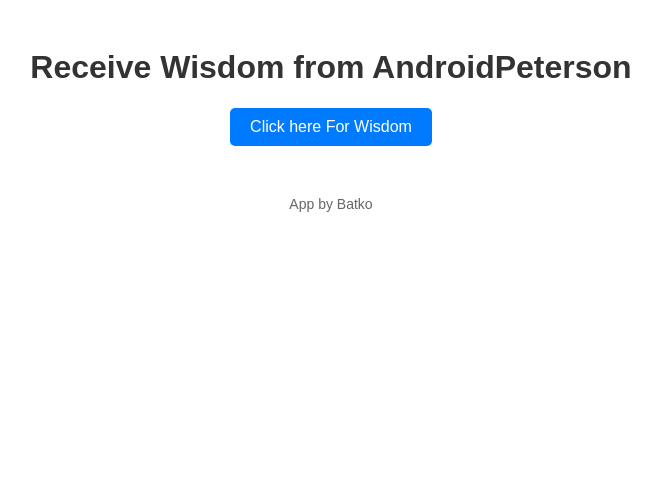
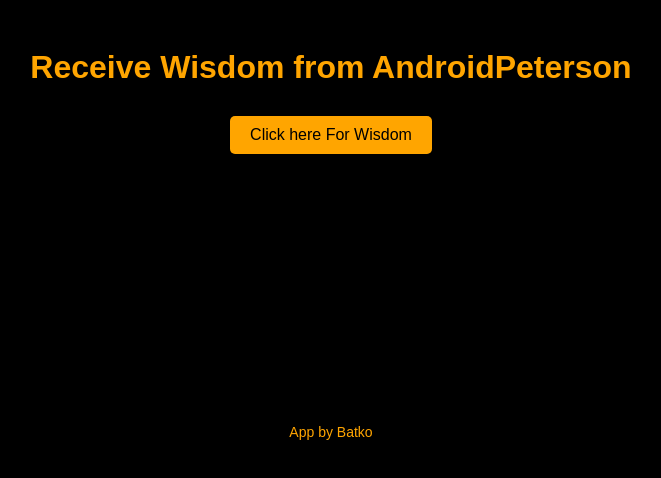
Before and after one commit to mbatko410/androidpetersonrandompull, a website: page Random Android Tweet Pull/public/index.html in a window 1280 px wide. Shown: the whole page, without its empty margins (309-970 px from the left). Drawn offline with Linux system fonts and the light colour scheme.

Commit message:
Add files via upload

```diff
--- a/Random Android Tweet Pull/public/index.html
+++ b/Random Android Tweet Pull/public/index.html
@@ -6,38 +6,61 @@
     <title>Receive Wisdom from AndroidPeterson</title>
     <script async src="https://platform.twitter.com/widgets.js" charset="utf-8"></script>
     <style>
+        /* General body styling */
         body {
             font-family: Arial, sans-serif;
             text-align: center;
             padding: 20px;
+            background-color: #000; /* Black background */
+            color: #ffa500; /* Orange text color */
         }
 
+        /* Header styling */
         h1 {
-            color: #333;
+            color: #ffa500; /* Orange text for header */
+            margin-bottom: 30px;
         }
 
+        /* Button styling */
         #show-tweet-button {
-            background-color: #007bff;
-            color: white;
+            background-color: #ffa500; /* Orange background */
+            color: #000; /* Black text */
             border: none;
             padding: 10px 20px;
             font-size: 16px;
             cursor: pointer;
             border-radius: 5px;
+            transition: background-color 0.3s;
         }
 
         #show-tweet-button:hover {
-            background-color: #0056b3;
+            background-color: #ff8c00; /* Darker orange on hover */
         }
 
+        /* Tweet display container */
         #tweet-display {
             margin-top: 20px;
+            display: flex;
+            justify-content: center; /* Centers the tweet horizontally */
+            align-items: center; /* Centers the tweet vertically within the div */
+            min-height: 200px; /* Ensures space is reserved for the tweet */
         }
 
+        /* Footer styling */
         footer {
             margin-top: 50px;
-            color: #666;
+            color: #ffa500; /* Orange text */
             font-size: 14px;
+        }
+
+        /* Link styling */
+        a {
+            color: #ffa500; /* Orange links */
+            text-decoration: none;
+        }
+
+        a:hover {
+            text-decoration: underline;
         }
     </style>
 </head>
@@ -359,6 +382,7 @@
             // Create and embed tweet iframe
             const tweetEmbed = document.createElement('blockquote');
             tweetEmbed.className = 'twitter-tweet';
+            tweetEmbed.style.margin = '0 auto'; // Center alignment for the blockquote
             tweetEmbed.innerHTML = `<a href="${tweetURL}"></a>`;
 
             tweetDisplay.appendChild(tweetEmbed);
```
